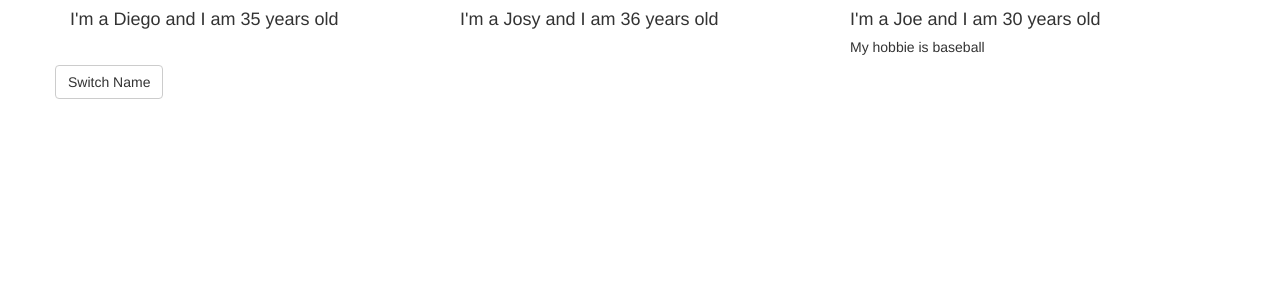
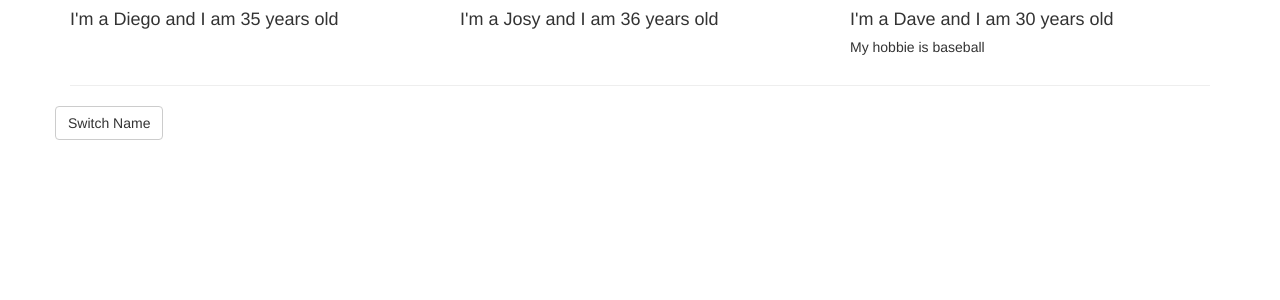
Before and after one commit to andradediego/react-basics, a React (Create React App) app: page / in a window 1280 px wide. Shown: the top 300 px of the page. Built offline with nearby package versions, Linux system fonts and the light colour scheme.

Commit message:
Added a basic hook

```diff
--- a/src/App.js
+++ b/src/App.js
@@ -1,11 +1,11 @@
-import React, { Component } from 'react';
+import React, { useState } from 'react';
 import 'bootstrap/dist/css/bootstrap.min.css';
 import './App.css';
 import Person from './Person/Person'
 
 
-class App extends Component {
-  state = {
+const App = props => {
+  const [ personsState, setPersonsSate ] = useState({
     persons: [
       {
         name: 'Diego',
@@ -16,17 +16,17 @@ class App extends Component {
         age: 36
       },
       {
-        name: 'Joe',
+        name: 'Dave',
         age: 30
       }
     ],
     hobbie: 'My hobbie is baseball'
-  }
+  });
 
-  switchNameHandler = () => {
+  const switchNameHandler = () => {
     // DO NOT DO THIS
     // this.state.persons[0].name = 'Jane';
-    this.setState({
+    setPersonsSate({...personsState,
       persons: [
         {
           name: 'Diego Andrade',
@@ -34,7 +34,7 @@ class App extends Component {
         },
         {
           name: 'Josy',
-          age: 38
+          age: 22
         },
         {
           name: 'Joe',
@@ -44,28 +44,28 @@ class App extends Component {
     });
   }
 
-  render() {
   return (
     <div>
       <div className="container">
         <div className="row">
           <div className="col-md-4">
-              <Person name={this.state.persons[0].name} age={this.state.persons[0].age}/>
+            <Person name={personsState.persons[0].name} age={personsState.persons[0].age}/>
           </div>
           <div className="col-md-4">
-              <Person name={this.state.persons[1].name} age={this.state.persons[1].age}/>
+            <Person name={personsState.persons[1].name} age={personsState.persons[1].age}/>
           </div>
           <div className="col-md-4">
-              <Person name={this.state.persons[2].name} age={this.state.persons[2].age}>{this.state.hobbie}</Person>
+            <Person name={personsState.persons[2].name} age={personsState.persons[2].age}>{personsState.hobbie}</Person>
           </div>
         </div>
+        <hr/>
         <div className="row">
-            <button className='btn btn-default' onClick={this.switchNameHandler}>Switch Name</button>
+          <button className='btn btn-default' onClick={switchNameHandler}>Switch Name</button>
         </div>
       </div>
     </div>
   );
-  }
+
 }
 
 export default App;
```
Lines whose indentation alone changed are shown as unchanged.
